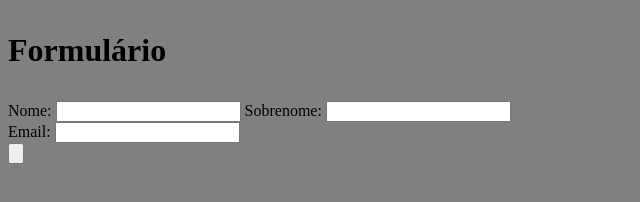
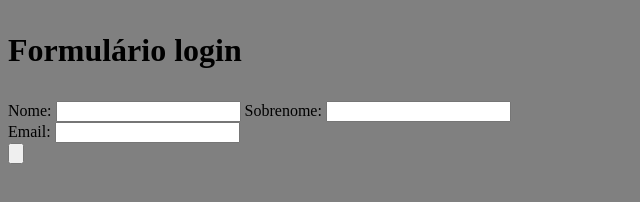
Before and after one commit to Rodri28/ProgramacaoWeb, a plain HTML site: page form.html in a window 1280 px wide. Shown: the whole page, without its empty margins (0-640 px from the left). Drawn offline with Linux system fonts and the light colour scheme.

Commit message:
versao 2

```diff
--- a/form.html
+++ b/form.html
@@ -10,7 +10,7 @@
 
 <body bgcolor="gray">
 
-	  <h1><p>Formulário</h1>
+	  <h1><p>Formulário login</h1>
 
 	  <p align="center">
 
```
